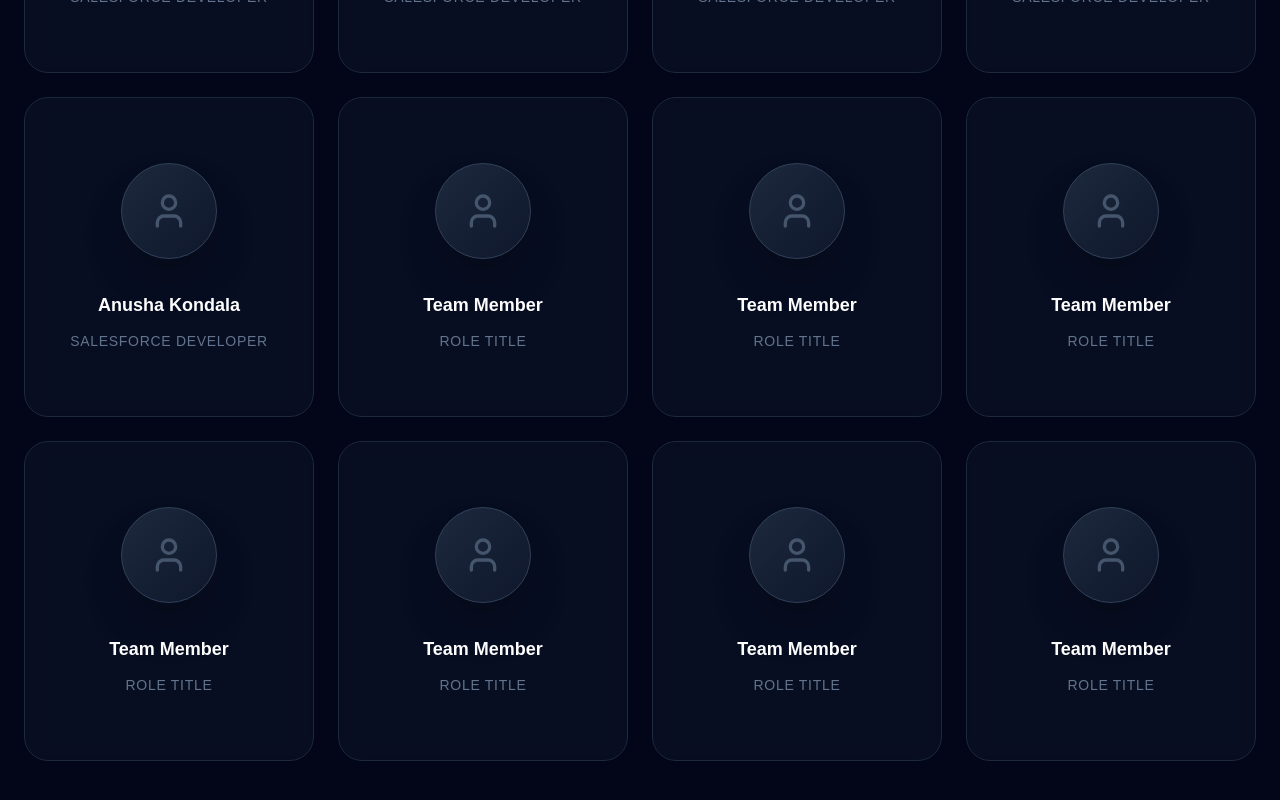
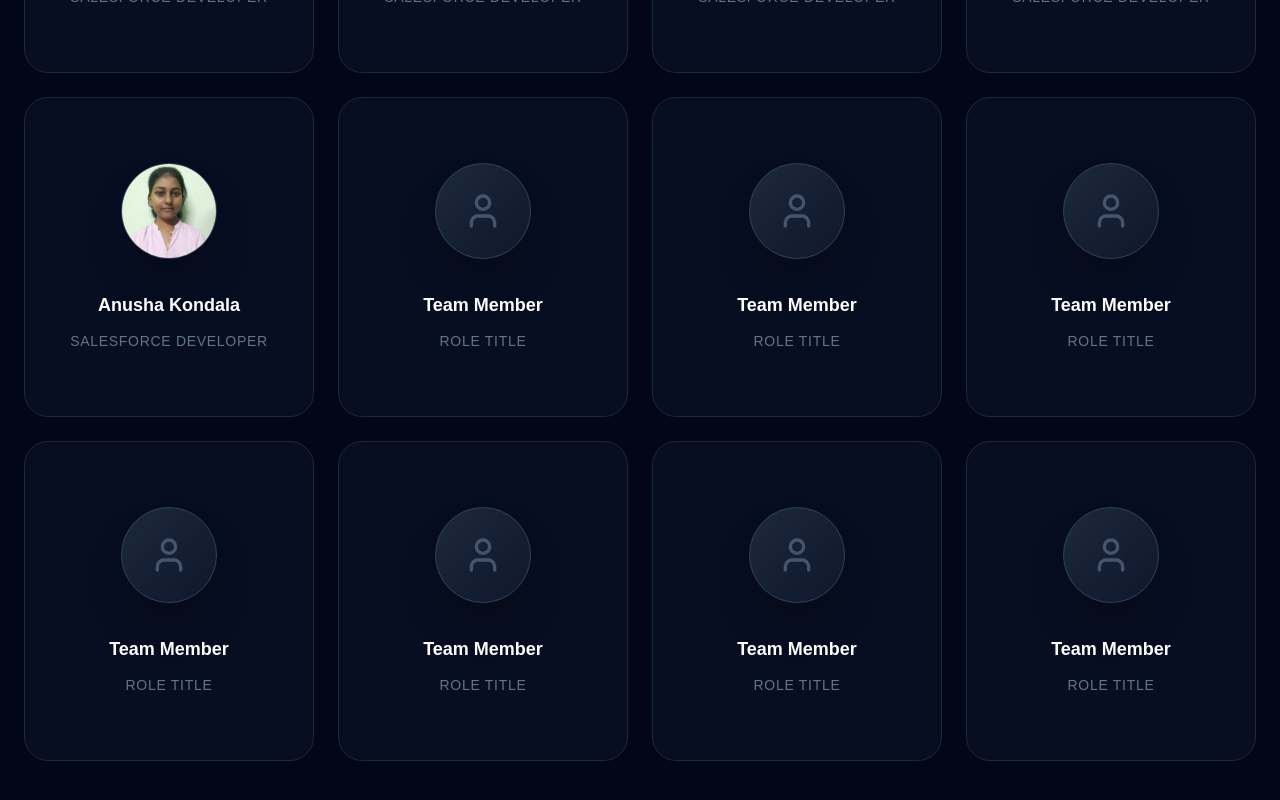
Before and after one commit to Omnicloud-Software-Consulting-Pvt-Ltd/OmniCloud-Website-2026, a Next.js app: page /team in a window 1280 px wide. Shown: the part 2279-3079 px from the top of the page. Built offline with nearby package versions, Linux system fonts and the light colour scheme.

Commit message:
Add Anusha Kondala headshot to team card
Co-Authored-By: Claude Opus 4.8 (1M context) <noreply@anthropic.com>

```diff
--- a/app/team/page.tsx
+++ b/app/team/page.tsx
@@ -126,7 +126,7 @@ const Team: Member[] = [
     name: 'Anusha Kondala',
     role: 'Salesforce Developer',
     linkedin: 'https://www.linkedin.com/in/anusha-kondala/',
-    // image: TODO — add photo later
+    image: '/assets/team/Anusha.jpg',
   },
   ...Array.from({ length: 7 }).map(() => ({} as Member)),
 ];
```
